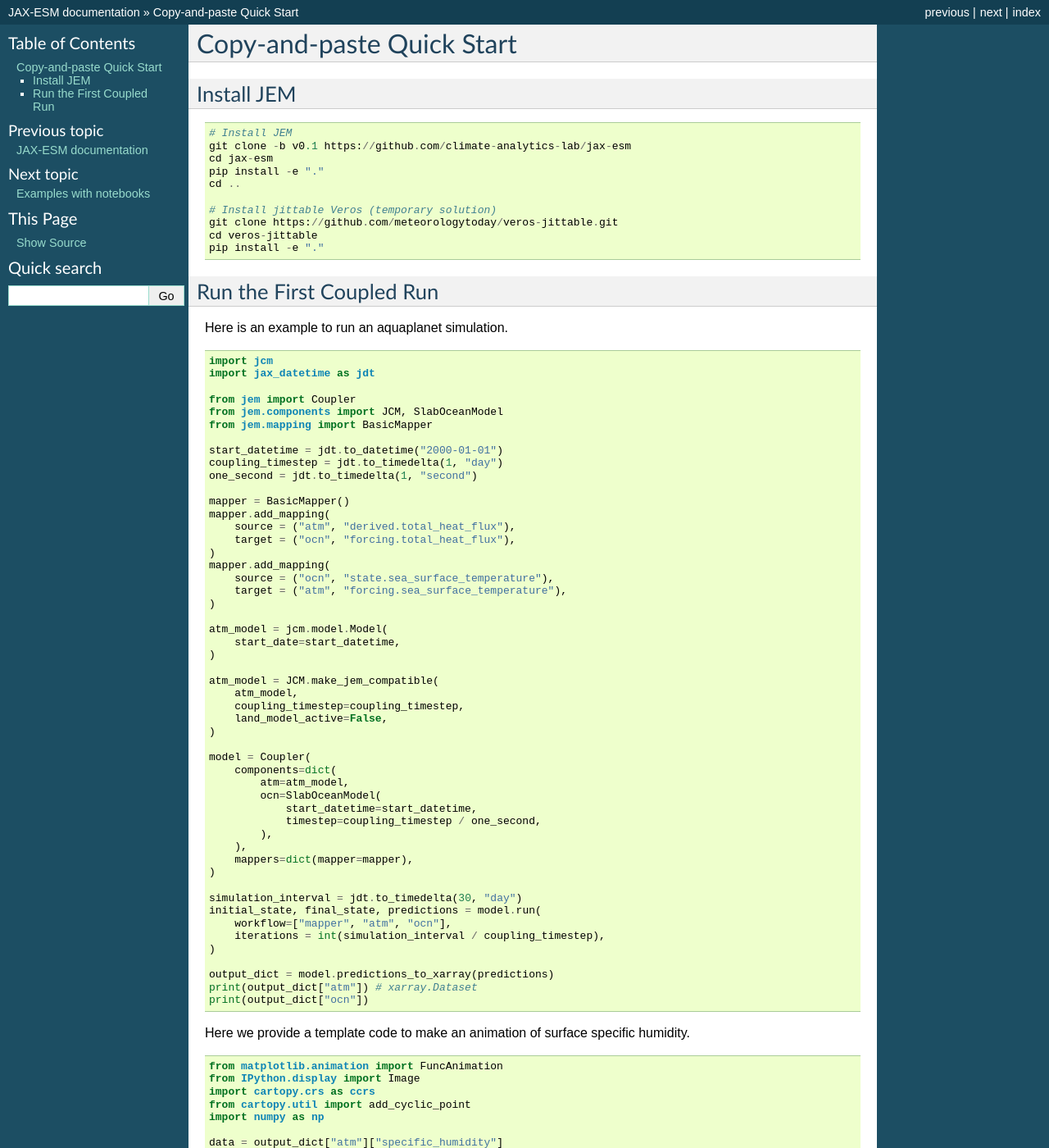
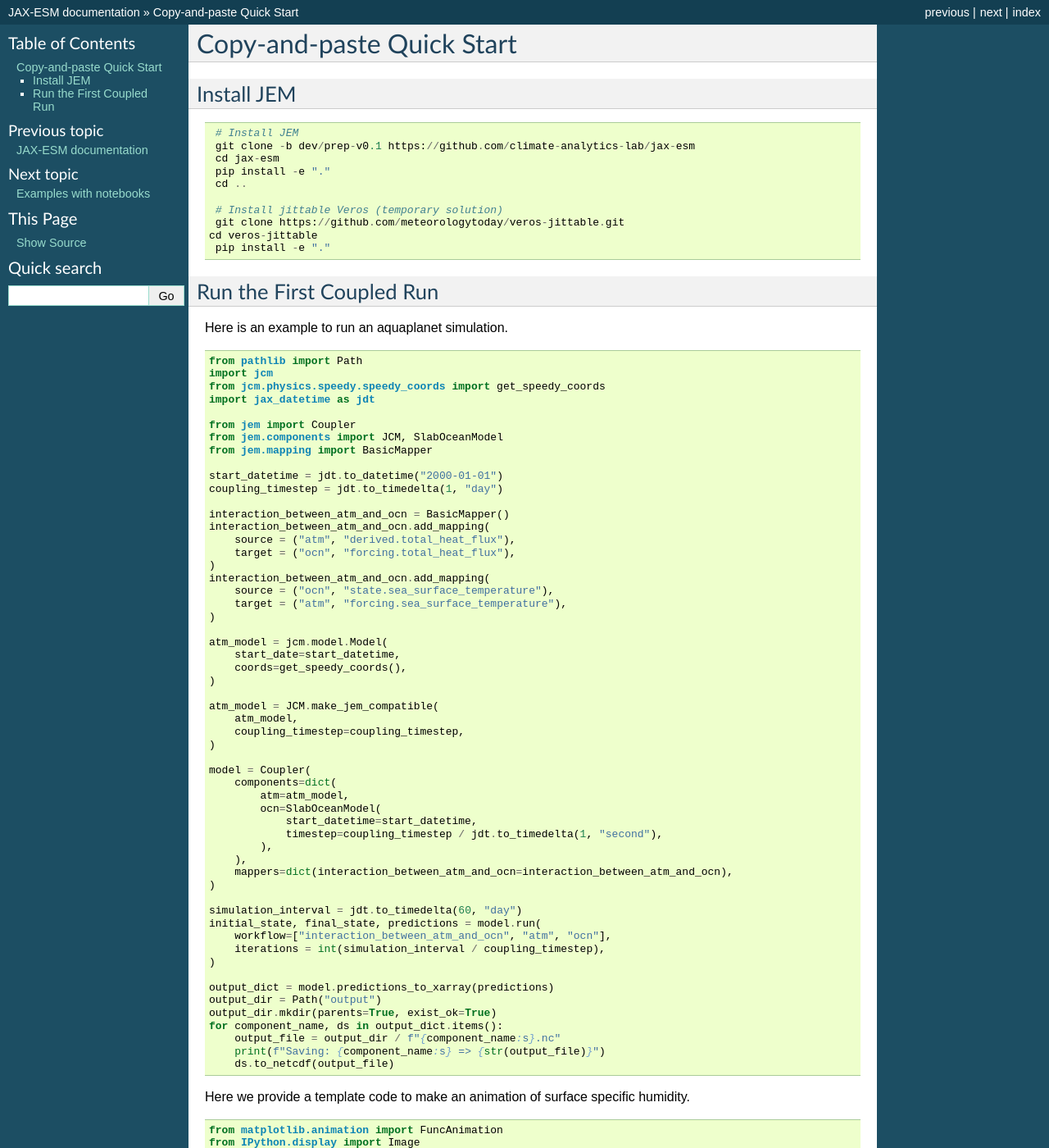
Before and after one commit to climate-analytics-lab/jax-esm, a Sphinx documentation site: the page built from docs/source/quick_start.rst, in a window 1280 px wide and 1400 px high. Shown: the whole window at 82% size. Built offline with Sphinx 7.4.7, drawn with Linux system fonts in a browser that asks for light colours; pages that are not in the unit, such as notebooks, are missing from menus.

Commit message:
Update docs

```diff
--- a/docs/source/quick_start.rst
+++ b/docs/source/quick_start.rst
@@ -9,14 +9,14 @@ Install JEM
 .. code-block::
 
     # Install JEM
-    git clone -b v0.1 https://github.com/climate-analytics-lab/jax-esm
+    git clone -b dev/prep-v0.1 https://github.com/climate-analytics-lab/jax-esm
     cd jax-esm
     pip install -e "."
     cd ..
 
     # Install jittable Veros (temporary solution)
     git clone https://github.com/meteorologytoday/veros-jittable.git
-    cd veros-jittable
+   cd veros-jittable
     pip install -e "."
 
 
@@ -25,9 +25,11 @@ Run the First Coupled Run
 
 Here is an example to run an aquaplanet simulation.
 
-.. code-block::
+.. code-block:: python
 
+    from pathlib import Path
     import jcm
+    from jcm.physics.speedy.speedy_coords import get_speedy_coords
     import jax_datetime as jdt
 
     from jem import Coupler
@@ -36,26 +38,25 @@ Here is an example to run an aquaplanet simulation.
 
     start_datetime = jdt.to_datetime("2000-01-01")
     coupling_timestep = jdt.to_timedelta(1, "day")
-    one_second = jdt.to_timedelta(1, "second")
 
-    mapper = BasicMapper()
-    mapper.add_mapping(
+    interaction_between_atm_and_ocn = BasicMapper()
+    interaction_between_atm_and_ocn.add_mapping(
         source = ("atm", "derived.total_heat_flux"),
         target = ("ocn", "forcing.total_heat_flux"),
     )
-    mapper.add_mapping(
+    interaction_between_atm_and_ocn.add_mapping(
         source = ("ocn", "state.sea_surface_temperature"),
         target = ("atm", "forcing.sea_surface_temperature"),
     )
 
     atm_model = jcm.model.Model(
         start_date=start_datetime,
+        coords=get_speedy_coords(),
     )
 
     atm_model = JCM.make_jem_compatible(
         atm_model,
         coupling_timestep=coupling_timestep,
-        land_model_active=False,
     )
 
     model = Coupler(
@@ -63,21 +64,26 @@ Here is an example to run an aquaplanet simulation.
             atm=atm_model,
             ocn=SlabOceanModel(
                 start_datetime=start_datetime,
-                timestep=coupling_timestep / one_second,
+                timestep=coupling_timestep / jdt.to_timedelta(1, "second"),
             ),
         ),
-        mappers=dict(mapper=mapper),
+        mappers=dict(interaction_between_atm_and_ocn=interaction_between_atm_and_ocn),
     )
 
-    simulation_interval = jdt.to_timedelta(30, "day")
+    simulation_interval = jdt.to_timedelta(60, "day")
     initial_state, final_state, predictions = model.run(
-        workflow=["mapper", "atm", "ocn"],
+        workflow=["interaction_between_atm_and_ocn", "atm", "ocn"],
         iterations = int(simulation_interval / coupling_timestep),
     )
 
     output_dict = model.predictions_to_xarray(predictions)
-    print(output_dict["atm"]) # xarray.Dataset
-    print(output_dict["ocn"])
+    output_dir = Path("output")
+    output_dir.mkdir(parents=True, exist_ok=True)
+    for component_name, ds in output_dict.items():
+        output_file = output_dir / f"{component_name:s}.nc"
+        print(f"Saving: {component_name:s} => {str(output_file)}")
+        ds.to_netcdf(output_file)
+
 
 Here we provide a template code to make an animation of surface specific
 humidity.
```
Also changed, not shown: README.md (+1 -1 lines), docs/source/experimental.rst (+17 -1 lines).
